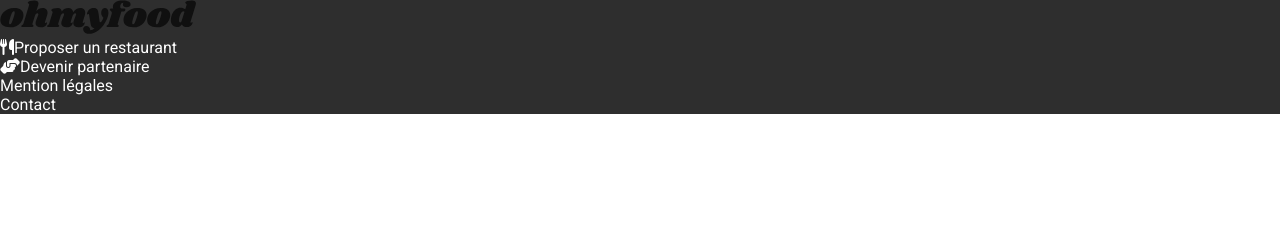
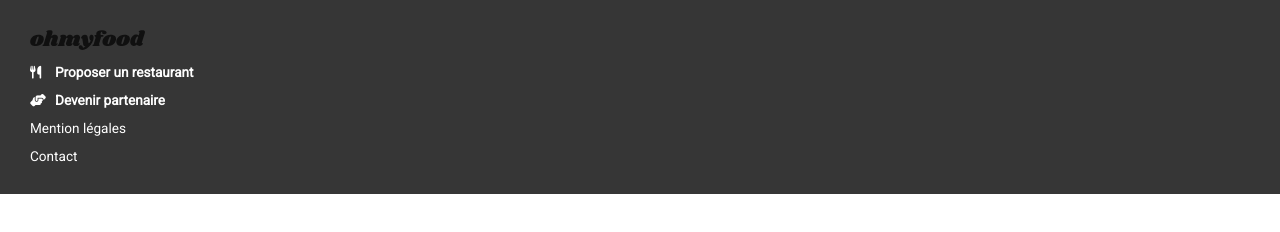
Before and after one commit to ArnaudDefrancq/ArnaudDefrancq_3_27112021, a website: page index_menu1.html in a window 1280 px wide. Drawn offline with Linux system fonts and the light colour scheme.

Commit message:
Ajout du footer: style (sass et css) et html

```diff
--- a/assets/scss/Layout/_footer.scss
+++ b/assets/scss/Layout/_footer.scss
@@ -1,8 +1,28 @@
 .footer {
     background-color: $colour-footer;
     color: white;
+    padding: 30px;
+        &__logo--img{
+            height: 20px;
+        }
+        &__about {
+            margin-top: 10px;
+            height: 100px;
+            font-size: 0.85rem;
+            display: flex;
+            flex-direction: column;
+            justify-content: space-between;
+        }
         &__flex {
             display: flex;
+            align-items: center;
         }
-
+        &__icon {
+            font-size: 0.8rem;
+            width: 10px;
+        }
+        &__text-icon {
+            font-weight: bold;
+            padding-left: 15px;
+        }
 }
--- a/assets/scss/Utils/_variables.scss
+++ b/assets/scss/Utils/_variables.scss
@@ -3,5 +3,5 @@
 $colour-primary: #9356DC;
 $colour-secondary: #FF79DA;
 $colour-tertiary: #99E2D0;
-$colour-footer: #2e2e2e;
+$colour-footer: #2e2e2ef5;
 $colour-background: #ededed;
--- a/index_menu1.html
+++ b/index_menu1.html
@@ -26,14 +26,14 @@
     <!-- Footer -->
     <footer class="footer">
         <section class="footer__logo">
-            <img src="./assets/images/logo/ohmyfood@2x.svg" alt="Logo ohmyfood">
+            <img class="footer__logo--img" src="./assets/images/logo/ohmyfood@2x.svg" alt="Logo ohmyfood">
         </section>
         <section class="footer__about">
             <div class="footer__flex">
                 <div class="footer__icon">
                     <i class="fas fa-utensils"></i>
                 </div>
-                <div>
+                <div class="footer__text-icon">
                     <p>Proposer un restaurant</p>
                 </div>
             </div>
```
Also changed, not shown: assets/style/style.css, 1 other file.
